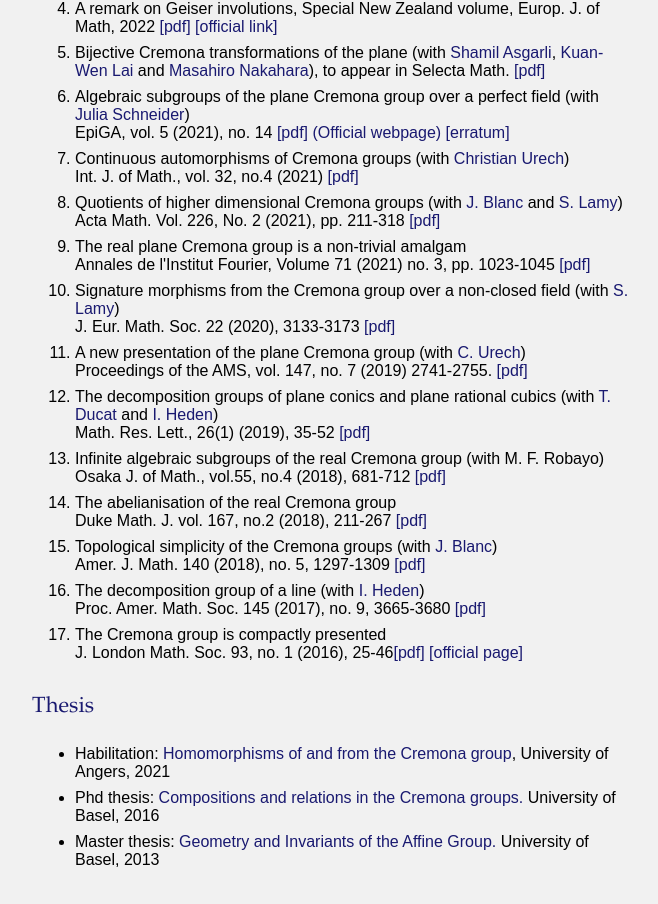
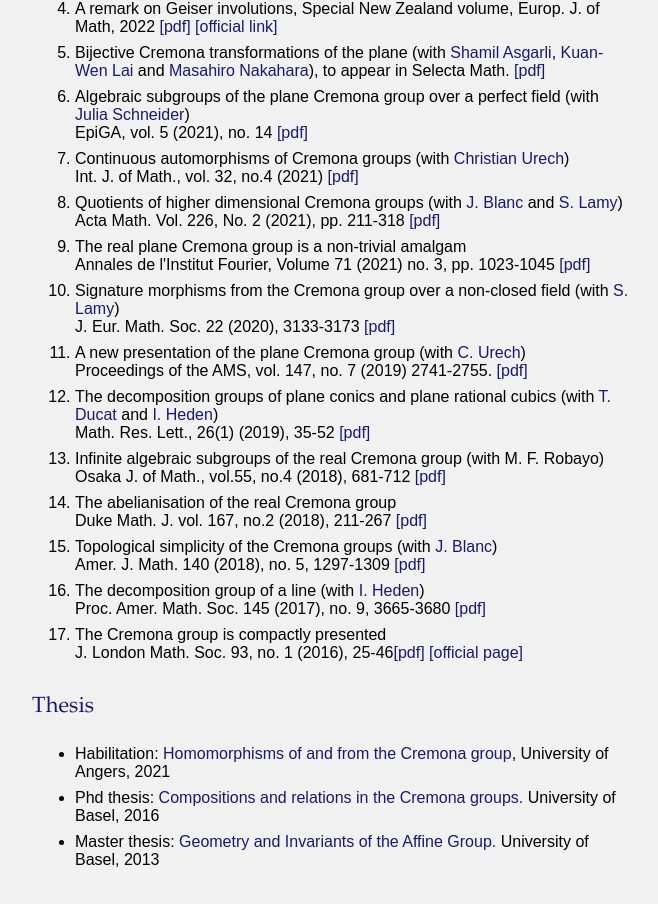
Before and after one commit to susannazimmermann/susannazimmermann.github.io, a plain HTML site: page index.html in a window 1280 px wide. Shown: the part 1619-2523 px from the top of the page, without its empty margins (458-1116 px from the left). Drawn offline with nearby package versions, Linux system fonts and the light colour scheme.

Commit message:
Add files via upload

```diff
--- a/index.html
+++ b/index.html
@@ -146,8 +146,7 @@
 		<li> Algebraic subgroups of the plane Cremona group over a perfect field (with <a href = "http://user.math.uzh.ch/schneider/">Julia Schneider</a>) <br>
 EpiGA, vol. 5
 (2021), no. 14
-		<a href ="alg_subgroup_perfect_Cremona_Nov2021.pdf">[pdf]</a> <a href="https://epiga.episciences.org/paper/view/id/8709">(Official webpage)</a>
-		<a href ="alg_subgroup_perfect_Cremona_Erratum">[erratum]</a>
+		<a href="https://arxiv.org/pdf/2008.03688.pdf">[pdf]</a>
 		</li>
 		<li> Continuous automorphisms of Cremona groups (with <a href = "https://people.epfl.ch/christian.urech">Christian Urech</a>) <br>
 Int. J. of Math., vol. 32, no.4 (2021)
```
